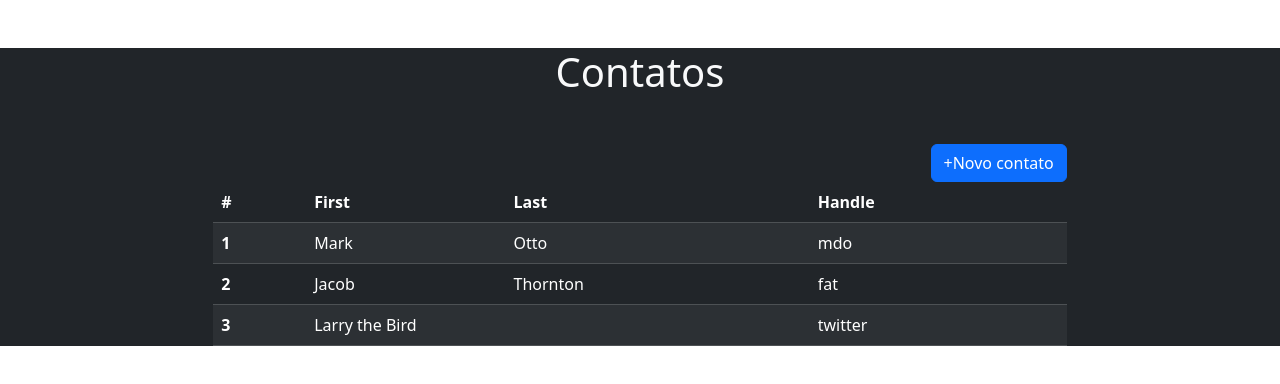
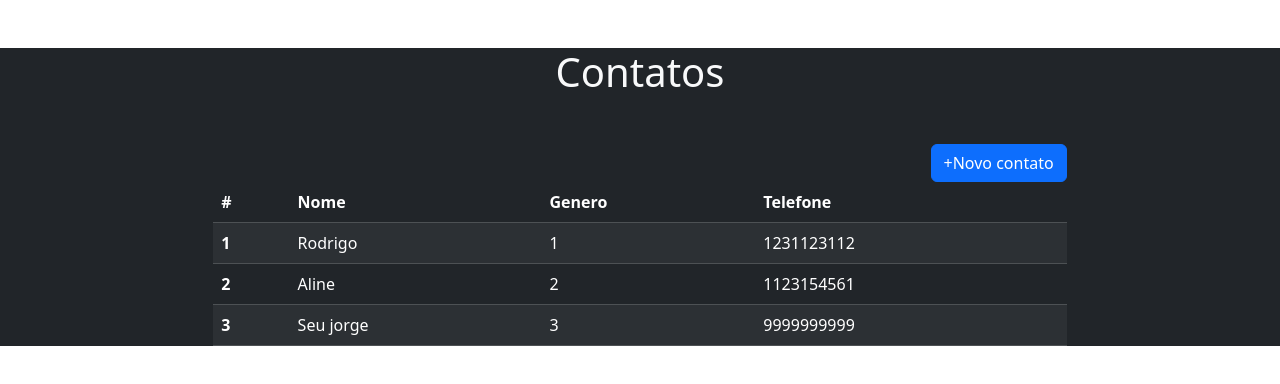
Before and after one commit to Rodrigokaki/Agenda-Frontend-Angular, an Angular app: page / in a window 1280 px wide. Shown: the top 384 px of the page. Built offline with nearby package versions, Linux system fonts and the light colour scheme.

Commit message:
Tabela pegando dados automaticamente

```diff
--- a/src/app/contact.ts
+++ b/src/app/contact.ts
@@ -2,7 +2,7 @@ export interface Contact {
     id: Number,
     name: string,
     age: Number,
-    gender: string,
+    gender: Number,
     telephone: Number,
-    favorite: Boolean
+    favorite: Number
 }
--- a/src/app/contacts/contacts.component.html
+++ b/src/app/contacts/contacts.component.html
@@ -13,28 +13,17 @@
             <thead>
               <tr>
                 <th scope="col">#</th>
-                <th scope="col">First</th>
-                <th scope="col">Last</th>
-                <th scope="col">Handle</th>
+                <th scope="col">Nome</th>
+                <th scope="col">Genero</th>
+                <th scope="col">Telefone</th>
               </tr>
             </thead>
             <tbody>
-              <tr>
-                <th scope="row">1</th>
-                <td>Mark</td>
-                <td>Otto</td>
-                <td>mdo</td>
-              </tr>
-              <tr>
-                <th scope="row">2</th>
-                <td>Jacob</td>
-                <td>Thornton</td>
-                <td>fat</td>
-              </tr>
-              <tr>
-                <th scope="row">3</th>
-                <td colspan="2">Larry the Bird</td>
-                <td>twitter</td>
+              <tr *ngFor="let contact of contacts">
+                <th scope="row">{{contact.id}}</th>
+                <td>{{contact.name}}</td>
+                <td>{{contact.gender}}</td>
+                <td>{{contact.telephone}}</td>
               </tr>
             </tbody>
           </table>
--- a/src/app/contacts/contacts.component.ts
+++ b/src/app/contacts/contacts.component.ts
@@ -1,10 +1,11 @@
 import { Component } from '@angular/core';
+import { RegisterComponent } from '../register/register.component';
 
 @Component({
   selector: 'app-contacts',
   templateUrl: './contacts.component.html',
   styleUrl: './contacts.component.css'
 })
-export class ContactsComponent {
+export class ContactsComponent extends RegisterComponent{
 
 }
--- a/src/app/register/register.component.ts
+++ b/src/app/register/register.component.ts
@@ -9,7 +9,32 @@ import { FormBuilder, FormGroup } from '@angular/forms';
 })
 export class RegisterComponent {
 
-  contacts: Contact[] = [];
+  contacts: Contact[] = [
+    {
+      id: 1,
+      name: "Rodrigo",
+      age: 23,
+      gender: 1,
+      telephone: 1231123112,
+      favorite: 0
+    },
+    {
+      id: 2,
+      name: "Aline",
+      age: 23,
+      gender: 2,
+      telephone: 1123154561,
+      favorite: 1
+    },
+    {
+      id: 3,
+      name: "Seu jorge",
+      age: 45,
+      gender: 3,
+      telephone: 9999999999,
+      favorite: 0
+    },
+  ];
 
   formGroupContact: FormGroup;
 
```
